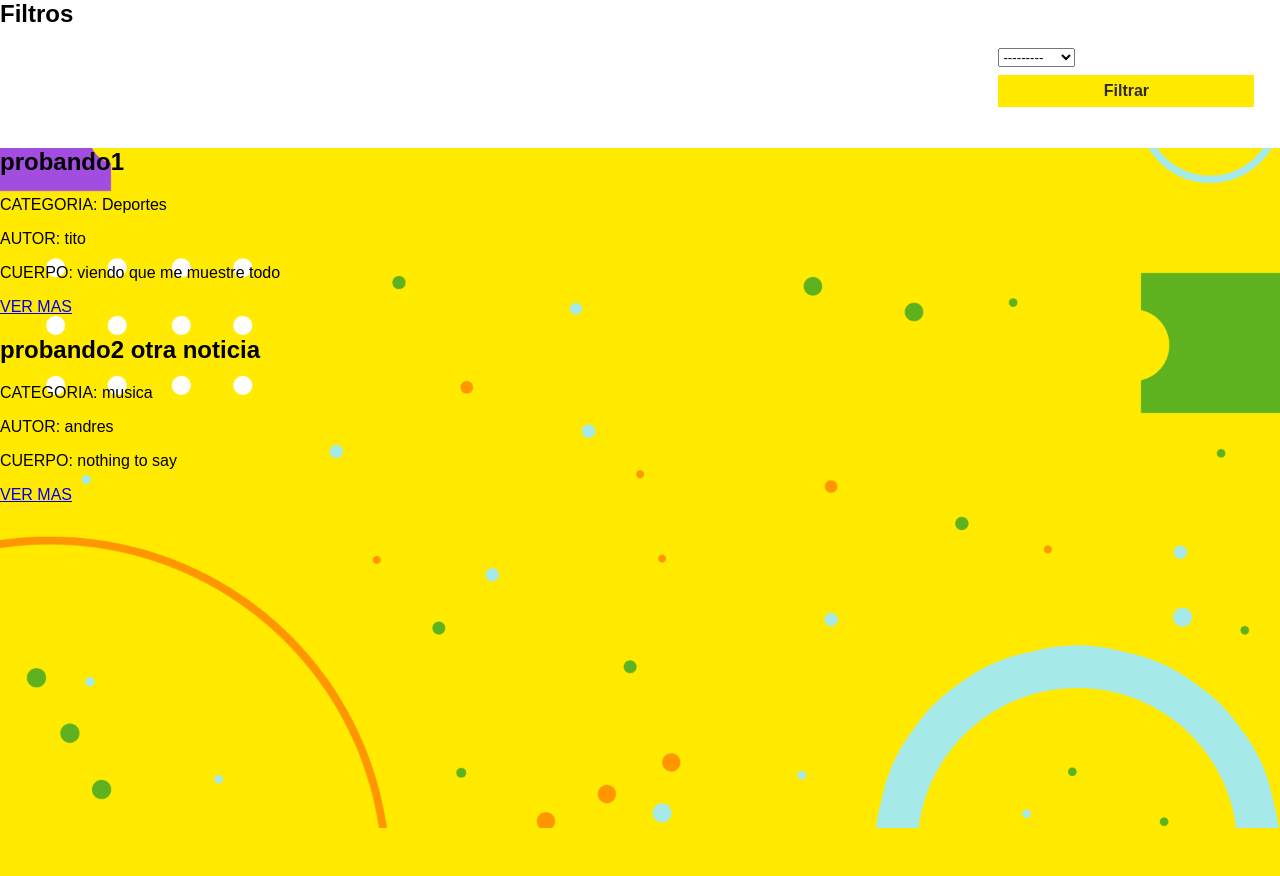
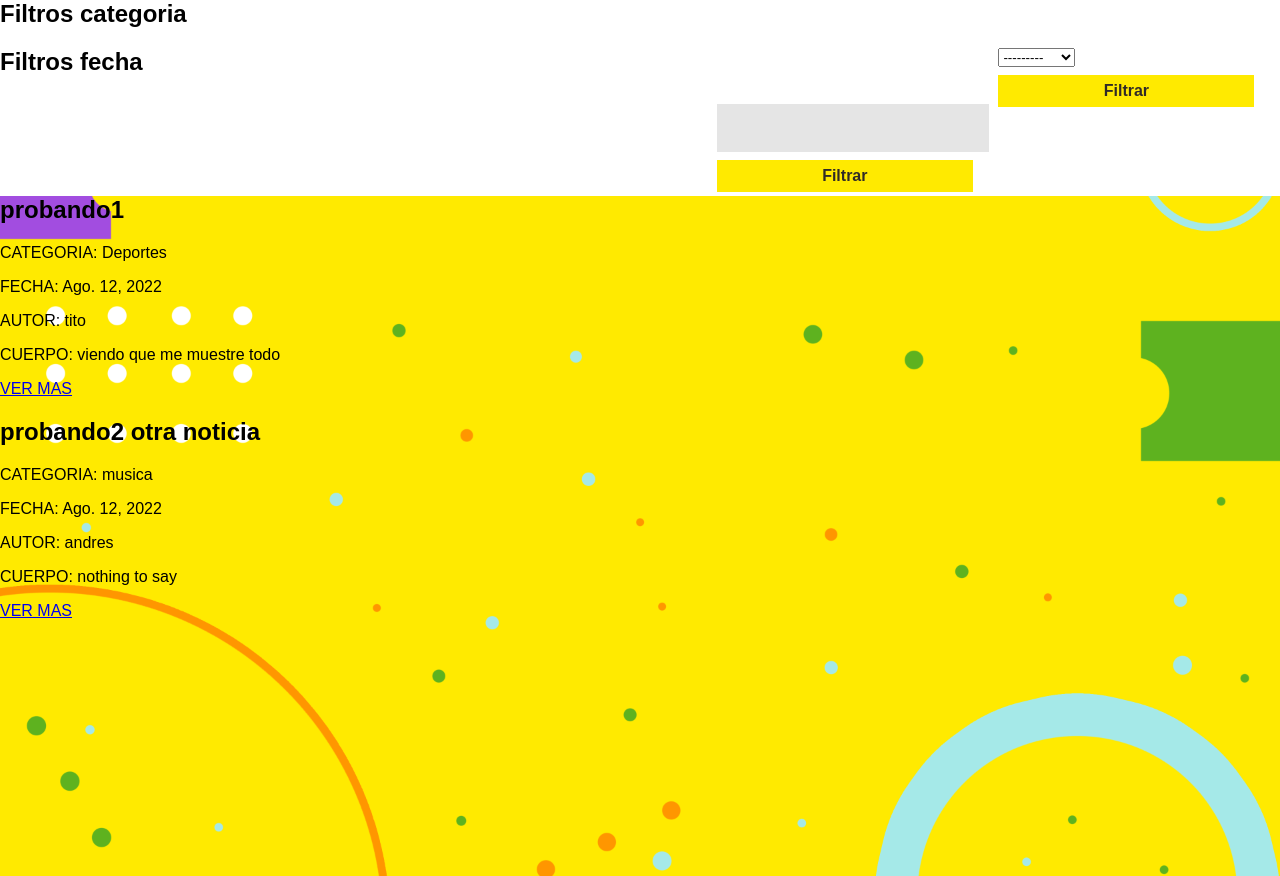
Before and after one commit to Cosorama/proyecto_info_9, a Django app: page /Noticias/listar/ in a window 1280 px wide. Shown: the part 20-896 px from the top of the page. Before the commit the page ends 848 px from the top, so only its background shows below. Run offline with Django 3.2, Linux system fonts and the light colour scheme; data comes from the database, SQL or seed files in the repository; parts of the project's set-up code (start-up, migrations or seed data) failed here and were passed over.

Commit message:
falta filtro por fecha en noticias

```diff
--- a/RepositorioPF/fundacion/apps/noticias/forms.py
+++ b/RepositorioPF/fundacion/apps/noticias/forms.py
@@ -3,6 +3,11 @@ from pickle import TRUE
 from queue import Empty
 from django import forms
 from .models import Categoria
+from django.contrib.admin.widgets import AdminDateWidget
+
 
 class FiltroCategoriaNoticia(forms.Form):
     categoria = forms.ModelChoiceField(queryset = Categoria.objects.all())
+
+class FiltroFechaNoticia(forms.Form):
+    fecha = forms.DateField(widget=AdminDateWidget)
--- a/RepositorioPF/fundacion/apps/noticias/views.py
+++ b/RepositorioPF/fundacion/apps/noticias/views.py
@@ -7,7 +7,7 @@ from django.contrib.auth.mixins import LoginRequiredMixin
 from django.utils import timezone
 from django.urls import reverse_lazy
 from django.http import HttpResponseRedirect
-from .forms import FiltroCategoriaNoticia
+from .forms import FiltroCategoriaNoticia, FiltroFechaNoticia
 from django.db.models import Q
 from .models import Noticia, Comentario
 # Create your views here.
@@ -18,16 +18,21 @@ def Listar(request):
     # Buscar las noticias en la base de datos
     # Pasarlo al template
     filtro = FiltroCategoriaNoticia()
+    ctx['formulario_filtro'] = filtro
 
-    ctx['formulario_filtro'] = filtro
+    filtro_fecha = FiltroFechaNoticia()
+    ctx['formulario_fecha'] = filtro_fecha
 
     todas = Noticia.objects.all() # si quiero que me traiga menos noticias --> [:3]
 
+    filter_date = request.GET.get("fecha")
     filtro_categoria = request.GET.get("categoria")
     # filtro_fecha = request.GET.get("fecha")
 
     if filtro_categoria:
         todas = Noticia.objects.filter(categoria = filtro_categoria)
+    elif filter_date:
+        todas = Noticia.objects.filter(creado = filter_date)
     else:
         todas = Noticia.objects.all()
     ctx['notis'] = todas
--- a/RepositorioPF/fundacion/templates/noticias/listar_noticias.html
+++ b/RepositorioPF/fundacion/templates/noticias/listar_noticias.html
@@ -4,10 +4,20 @@
 {% block contenido %}
 <section>
 
-	<h1>Filtros</h1>
+	<h1>Filtros categoria</h1>
 	<form action="." method="GET">
 		<div>
 			{{ formulario_filtro.categoria }}
+			<button class="boton-filtrar" type="submit">
+				Filtrar
+			</button>
+		</div>
+	</form>
+
+	<h1>Filtros fecha</h1>
+	<form action="." method="GET">
+		<div>
+			{{ formulario_fecha.fecha }}
 			<button class="boton-filtrar" type="submit">
 				Filtrar
 			</button>
@@ -20,6 +30,7 @@
 			{% for n in notis %}
 				<h2>{{ n.titulo }}</h2>
 				<p>CATEGORIA: {{ n.categoria.nombre }}</p>
+				<p>FECHA: {{ n.creado }}</p>
 				{% if n.autor %}
 					<p>AUTOR: {{ n.autor }}</p>
 				{% endif %}
```
